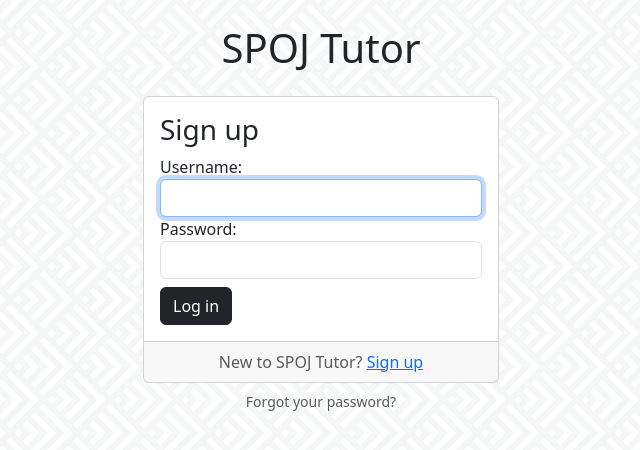
After one commit to michalK00/spoj_tutor, a Django app: page /accounts/login in a window 1280 px wide. The commit adds this page. Shown: the top 450 px of the page, without its empty margins (319-959 px from the left). Run offline with Django 4.2, Linux system fonts and the light colour scheme; some libraries are stand-ins or nearby versions.

Commit message:
added logout and login functionality, rebuilt login and signup views

```diff
--- /dev/null
+++ b/accounts/urls.py
@@ -0,0 +1,11 @@
+from django.urls import path
+from django.contrib.auth import views
+from .views import signup, login_view
+
+urlpatterns = [
+    path('logout', views.LogoutView.as_view(), name="logout"),
+    path('login', views.LoginView.as_view(template_name='accounts/login.html'), name='login'),
+    path('signup', signup, name="signup"),
+]
+
+handler404 = "tasks.views.page_not_found"
--- a/spoj_tutor/settings.py
+++ b/spoj_tutor/settings.py
@@ -54,6 +54,9 @@
 ]
 
 ROOT_URLCONF = "spoj_tutor.urls"
+
+LOGOUT_REDIRECT_URL = "tasks"
+LOGIN_REDIRECT_URL = "tasks"
 
 TEMPLATES = [
     {
--- a/spoj_tutor/urls.py
+++ b/spoj_tutor/urls.py
@@ -14,17 +14,13 @@
     1. Import the include() function: from django.urls import include, path
     2. Add a URL to urlpatterns:  path('blog/', include('blog.urls'))
 """
-from django.contrib import admin
 from django.urls import include, path
-from accounts import views as account_views
-from admin_extension import views as admin_views
+
 
 urlpatterns = [
     path("tasks/", include("tasks.urls")),
-    path("signup/", account_views.signup, name="signup"),
+    path("accounts/", include("accounts.urls")),
     path("admin/", include("admin_extension.urls")),
-
-
 ]
 
 handler404 = "tasks.views.page_not_found"
--- /dev/null
+++ b/static/css/accounts.css
@@ -0,0 +1,3 @@
+body {
+  background-image: url(../img/spikes.webp);
+}
--- /dev/null
+++ b/tasks/templatetags/form_tags.py
@@ -0,0 +1,19 @@
+from django import template
+
+register = template.Library()
+
+
+@register.filter
+def field_type(bound_field):
+    return bound_field.field.widget.__class__.__name__
+
+
+@register.filter
+def input_class(bound_field):
+    css_class = ''
+    if bound_field.form.is_bound:
+        if bound_field.errors:
+            css_class = 'is-invalid'
+        elif field_type(bound_field) != 'PasswordInput':
+            css_class = 'is-valid'
+    return 'form-control {}'.format(css_class)
--- a/tasks/views.py
+++ b/tasks/views.py
@@ -5,12 +5,12 @@
 # Create your views here.
 def tasks(request):
     all_tasks = Task.objects.all()
-    return render(request, 'tasks.html', {'tasks': all_tasks})
+    return render(request, 'tasks/tasks.html', {'tasks': all_tasks})
 
 
 def single_task(request, task_id):
     found_task = get_object_or_404(Task, pk=task_id)
-    return render(request, 'task.html', {'task': found_task})
+    return render(request, 'tasks/task.html', {'task': found_task})
 
 
 def page_not_found(request, exception):
--- /dev/null
+++ b/templates/accounts/base_accounts.html
@@ -0,0 +1,31 @@
+{% extends 'base.html' %}
+
+{% load static %}
+
+{% block stylesheet %}
+    <link rel="stylesheet" href="{% static 'css/bootstrap.min.css' %}">
+    <link rel="stylesheet" href="{% static 'css/accounts.css' %}">
+{% endblock %}
+
+
+{% block body %}
+    <div class="container">
+        <h1 class="text-center logo my-4">
+            {# TODO: change to some main site#}
+            <a class="nav-link" href="{% url 'tasks' %}">SPOJ Tutor</a>
+        </h1>
+        <div class="row justify-content-center">
+            <div class="col-lg-4 col-md-6 col-sm-8">
+                <div class="card">
+                    {% block content %}
+
+                    {% endblock content %}
+                </div>
+            </div>
+            {% block under_card %}
+            {% endblock under_card %}
+        </div>
+    </div>
+
+
+{% endblock %}
--- /dev/null
+++ b/templates/accounts/login.html
@@ -0,0 +1,22 @@
+{% extends 'accounts/base_accounts.html' %}
+{{% block content %}
+    <div class="card-body">
+        <h3>Sign up</h3>
+        <form method="post" novalidate>
+            {% csrf_token %}
+            {% include 'includes/form.html' %}
+            <button type="submit" class="btn btn-dark mt-2">Log in</button>
+        </form>
+    </div>
+    <div class="card-footer text-muted text-center">
+        New to SPOJ Tutor? <a href="{% url 'signup' %}">Sign up</a>
+    </div>
+{% endblock content %}
+{% block under_card %}
+    <div class="text-center py-2">
+        <small>
+            {# TODO: add password reset #}
+            <a href="#" class="nav-link text-muted">Forgot your password?</a>
+        </small>
+    </div>
+{% endblock under_card %}
--- a/templates/admin/add_tasks_csv.html
+++ b/templates/admin/add_tasks_csv.html
@@ -7,7 +7,7 @@
 
 {% block content %}
     <div class="row justify-content-center">
-        <div class="col-lg-8 col-md-10 col-sm-12">
+        <div class="col-lg-4 col-md-6 col-sm-8">
             <div class="card">
                 <div class="card-body">
                     <h3 class="card-title">Load tasks from .csv file</h3>
--- a/templates/base.html
+++ b/templates/base.html
@@ -1,10 +1,12 @@
-{% load static %}<!DOCTYPE html>
+{% load static %}
+<!DOCTYPE html>
 <html>
 <head>
     <meta charset="utf-8">
     <title>{% block title %}SPOJ Tutor{% endblock %}</title>
+    {% block stylesheet %}
         <link rel="stylesheet" href="{% static 'css/bootstrap.min.css' %}">
-
+    {% endblock stylesheet %}
 </head>
 <body>
 {% block body %}
@@ -20,7 +22,7 @@
                 </button>
                 <div class="collapse navbar-collapse" id="navbarNavDropdown">
                     <ul class="navbar-nav me-auto mb-2 mb-lg-0">
-                        {# TODO add links #}
+                        {# TODO: add My Problems and Dashboard view and add their links #}
                         {% block navbar_items %}
                             <li class="nav-item">
                                 <a class="nav-link active" aria-current="page" href="#">Explore</a>
@@ -33,19 +35,26 @@
                             </li>
                         {% endblock navbar_items %}
                     </ul>
+                    {% if user.is_authenticated %}
                         <div class="navbar-text dropdown">
                             <a class="nav-link dropdown-toggle" href="#" role="button" data-bs-toggle="dropdown"
                                aria-expanded="false">
                                 {{ user.username }}
                             </a>
                             <ul class="dropdown-menu dropdown-menu-end">
-                            {# TODO add links #}
+                                {# TODO: add my account view, change password functionality and add their links #}
                                 <li><a class="dropdown-item" href="#">My account</a></li>
                                 <li><a class="dropdown-item" href="#">Change password</a></li>
                                 <div class="dropdown-divider"></div>
-                            <li><a class="dropdown-item" href="#">Log out</a></li>
+                                <li><a class="dropdown-item" href="{% url 'logout' %}">Log out</a></li>
                             </ul>
                         </div>
+                    {% else %}
+                        <form class="form-inline">
+                            <a href="{% url 'login' %}" class="btn btn-outline-light">Log In</a>
+                            <a href="{% url 'signup' %}" class="btn btn-primary">Sign Up</a>
+                        </form>
+                    {% endif %}
                 </div>
             </div>
         </nav>
--- a/templates/includes/form.html
+++ b/templates/includes/form.html
@@ -1,27 +1,25 @@
-{% load widget_tweaks %}
+{% load form_tags widget_tweaks %}
+
+{% if form.non_field_errors %}
+  <div class="alert alert-danger" role="alert">
+    {% for error in form.non_field_errors %}
+      <p{% if forloop.last %} class="mb-0"{% endif %}>{{ error }}</p>
+    {% endfor %}
+  </div>
+{% endif %}
 
 {% for field in form %}
-    <div class="form-group my-3">
+  <div class="form-group">
     {{ field.label_tag }}
-
-        {% if form.is_bound %}
-            {% if field.errors %}
-                {% render_field field class="form-control is-invalid" %}
+    {% render_field field class=field|input_class %}
     {% for error in field.errors %}
       <div class="invalid-feedback">
         {{ error }}
       </div>
     {% endfor %}
-            {% else %}
-                {% render_field field class="form-control is-valid" %}
-            {% endif %}
-        {% else %}
-            {% render_field field class="form-control" %}
-        {% endif %}
-
     {% if field.help_text %}
       <small class="form-text text-muted">
-                {{ field.help_text }}
+        {{ field.help_text|safe }}
       </small>
     {% endif %}
   </div>
```
Also changed, not shown: accounts/views.py (+14 -1 lines), templates/accounts/signup.html (added, +15 -0 lines), templates/home.html (deleted, +0 -30 lines), templates/signup.html (deleted, +0 -14 lines), db.sqlite3, static/img/spikes.webp (added), tasks/templatetags/__init__.py (added), templates/tasks/task.html (renamed from templates/task.html), templates/tasks/tasks.html (renamed from templates/tasks.html). Lines whose indentation alone changed are shown as unchanged.
